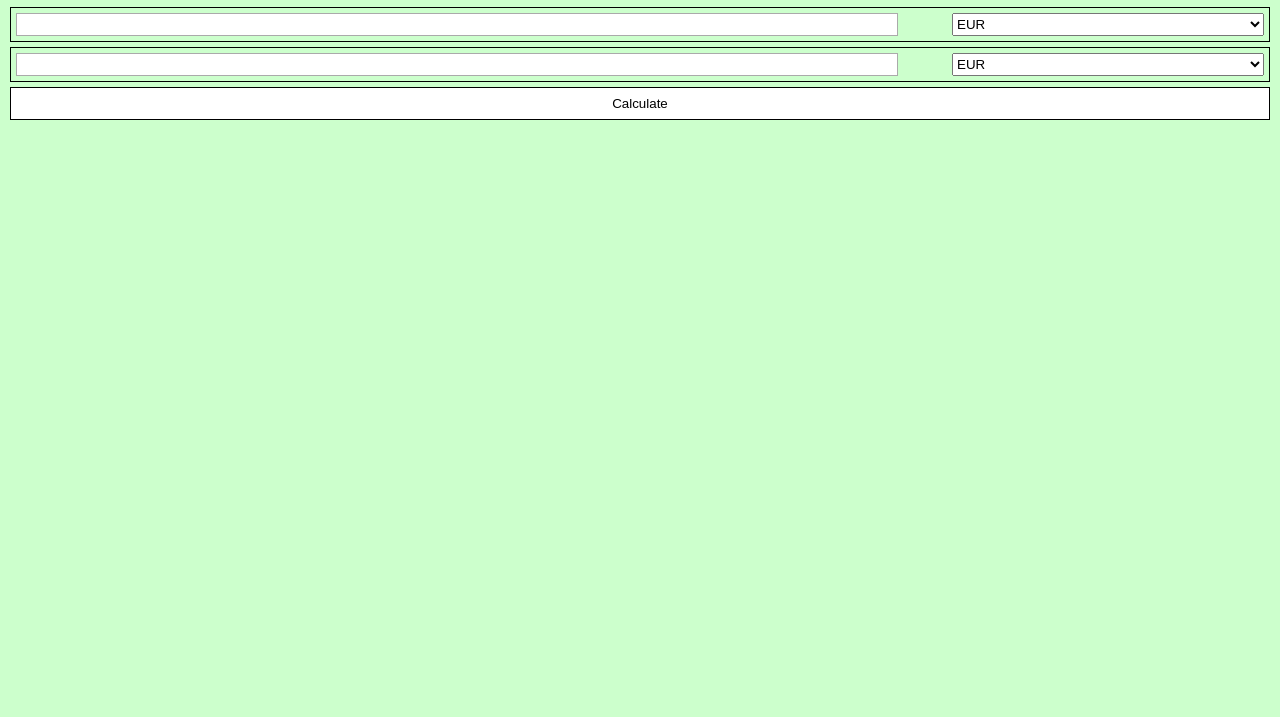
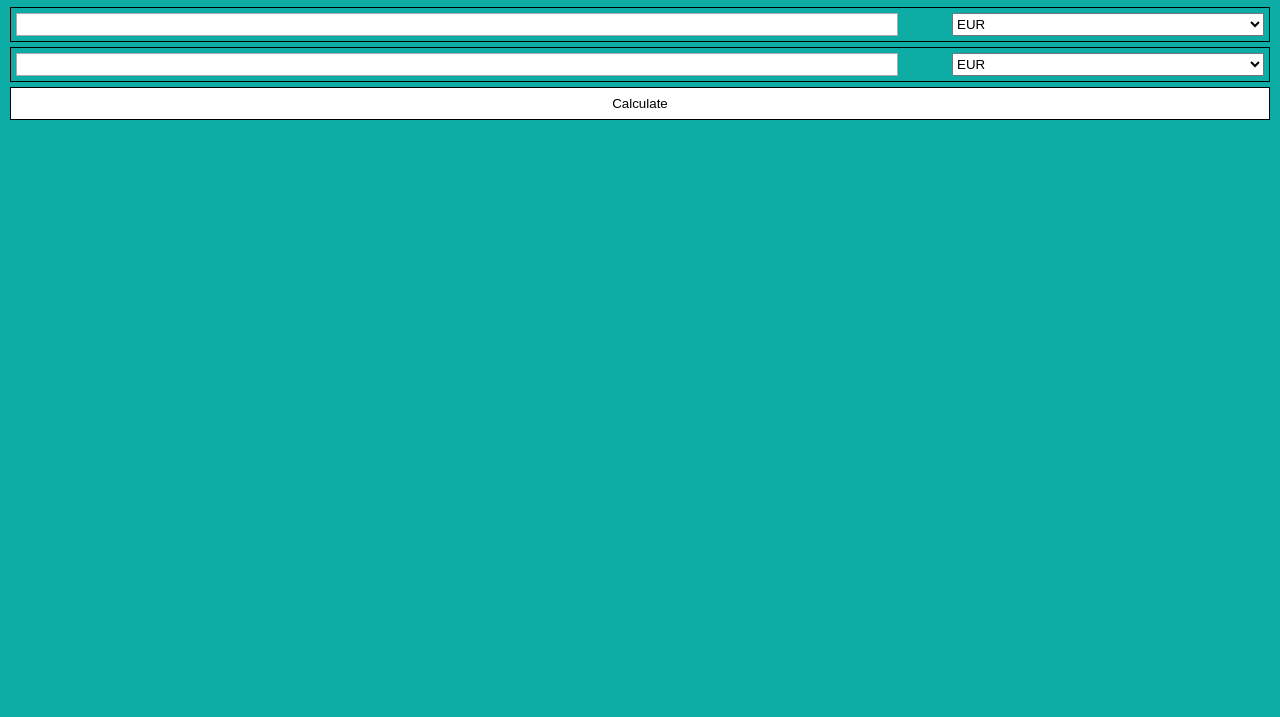
Before and after one commit to helenewb/mobile_fx_calculator, a website: page docs/index.html in a window 1280 px wide. Shown: the part 83-800 px from the top of the page. Drawn offline with Linux system fonts and the light colour scheme.

Commit message:
color change

```diff
--- a/docs/style.css
+++ b/docs/style.css
@@ -1,6 +1,6 @@
 body {
     margin: 0;
-    background: #ccffcc;
+    background: #0dada5;
     font-family: sans-serif;
 
 }
--- a/package.json
+++ b/package.json
@@ -6,6 +6,6 @@
   "scripts": {
     "start": "browser-sync start bla bla"
   },
-  "author": "",
+  "author": "helenewb",
   "license": "ISC"
 }
```
